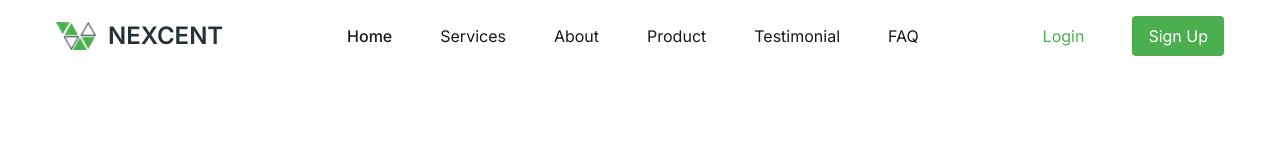
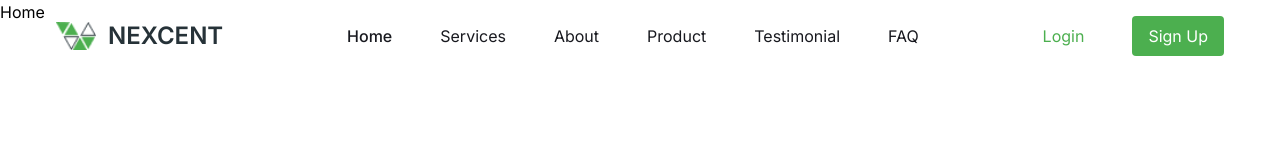
Before and after one commit to septianadip17/slicing-exercise-part4, a React (Vite) app: page / in a window 1280 px wide. Shown: the top 160 px of the page. Built offline with nearby package versions, Linux system fonts and the light colour scheme.

Commit message:
home added

```diff
--- a/src/App.jsx
+++ b/src/App.jsx
@@ -1,11 +1,13 @@
 import "./App.css";
+import Home from "./components/Home";
 import Navbar from "./components/Navbar";
 
 function App() {
   return (
-    <div>
-      <Navbar/>
-    </div>
+    <>
+      <Navbar />
+      <Home />
+    </>
   );
 }
 
--- /dev/null
+++ b/src/components/Home.jsx
@@ -0,0 +1,9 @@
+import React from 'react'
+
+const Home = () => {
+  return (
+    <div>Home</div>
+  )
+}
+
+export default Home
```
